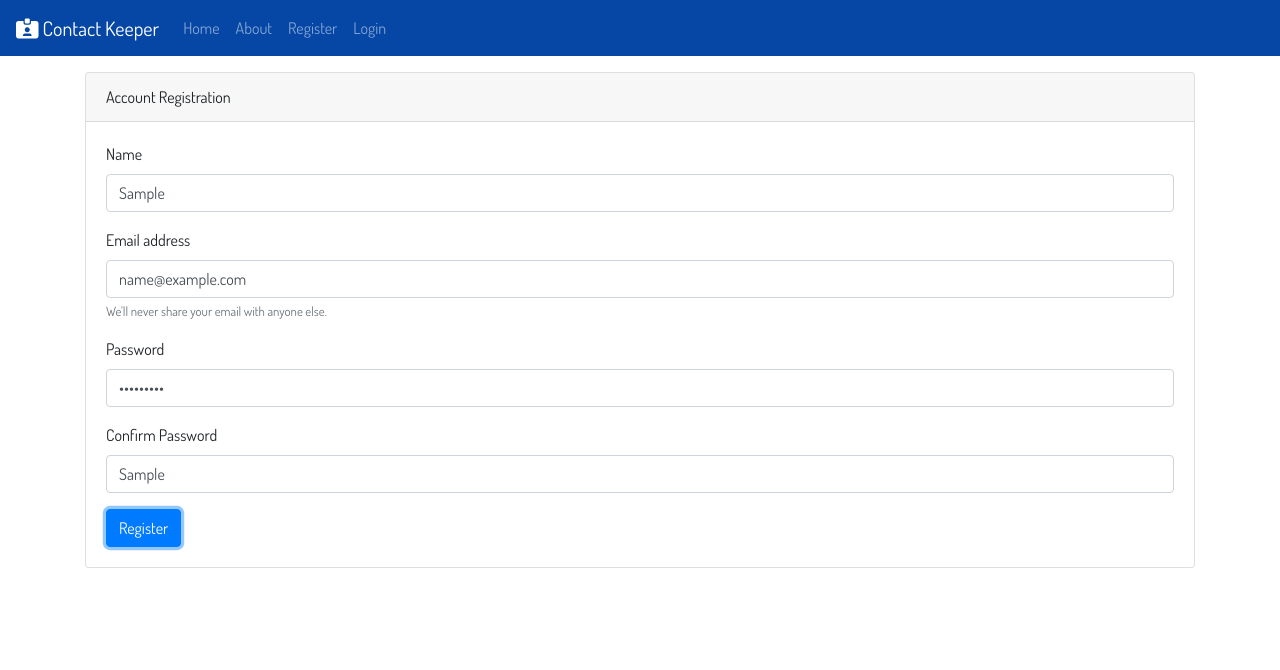
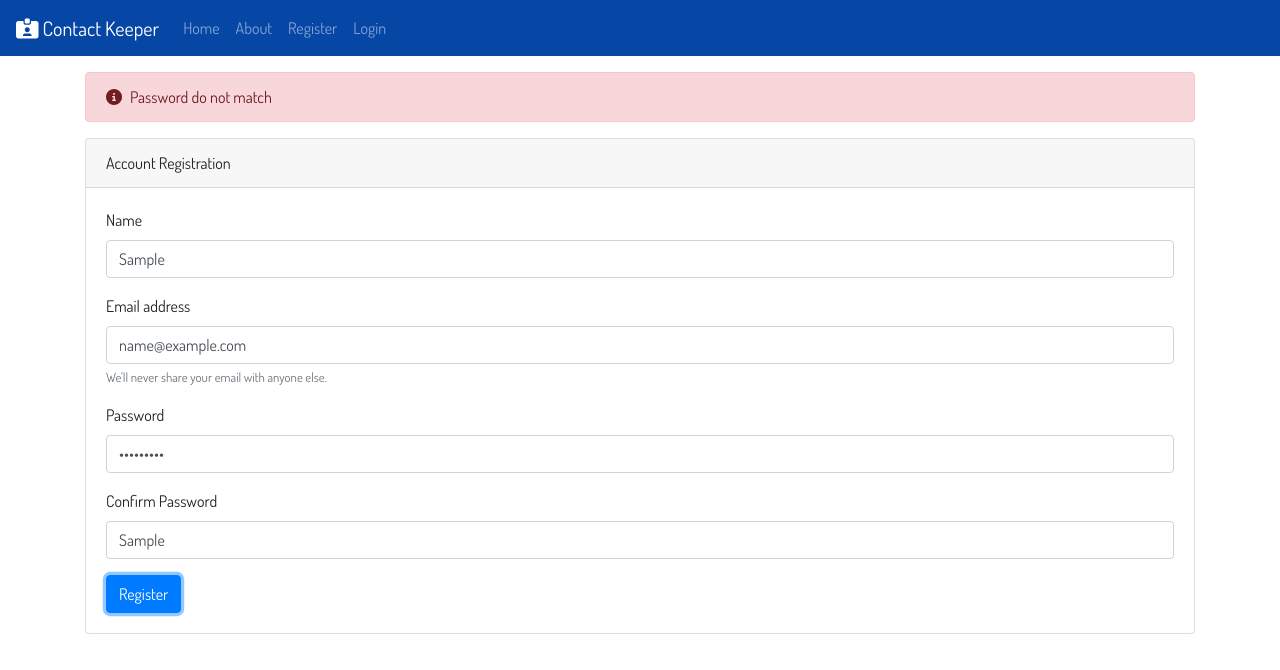
Before and after one commit to AlaaKanaan/contact-keeper-client, a React (Create React App) app: page /register in a window 1280 px wide. Both pictures are taken after typing "Sample", "name@example.com", "Sample123", "Sample" into the empty fields and a click on the button "Register". Shown: the top 670 px of the page. Built offline with nearby package versions, Linux system fonts and the light colour scheme.

Commit message:
add navbar and style

```diff
--- a/src/App.js
+++ b/src/App.js
@@ -5,6 +5,7 @@ import Home from './components/pages/Home';
 import About from './components/pages/About';
 import Register from './components/auth/Register';
 import Login from './components/auth/Login';
+import Alerts from './components/layout/Alerts';
 
 import ContactState from './context/contact/ContactState';
 import AuthState from './context/auth/AuthState';
@@ -19,6 +20,7 @@ const App = () => {
                         <Fragment>
                             <Navbar/>
                             <div className="container pt-3">
+                                <Alerts/>
                                 <Switch>
                                     <Route exact path='/' component={Home}/>
                                     <Route exact path='/about' component={About}/>
--- a/src/components/auth/Register.js
+++ b/src/components/auth/Register.js
@@ -1,7 +1,11 @@
-import React, {useState} from 'react';
+import React, {useContext, useState} from 'react';
+import AlertContext from '../../context/alert/alertContext';
 
 const Register = () => {
 
+    const alertContext = useContext(AlertContext);
+
+    const {setAlert} = alertContext;
 
     const [user, setUser] = useState({
         name: '',
@@ -19,7 +23,14 @@ const Register = () => {
     };
     const onSubmit = (e) => {
         e.preventDefault();
-        console.log(user);
+        if (name === '' || email === '' || password === '') {
+            setAlert('Please Enter All Fields', 'danger');
+        } else if (password !== password2) {
+            setAlert('Password do not match', 'danger');
+        } else {
+            console.log(user);
+        }
+
     };
 
     return (
--- /dev/null
+++ b/src/components/layout/Alerts.js
@@ -0,0 +1,20 @@
+import React, {useContext} from 'react';
+import AlertContext from '../../context/alert/alertContext';
+
+
+const Alerts = () => {
+    const alertContext = useContext(AlertContext);
+
+
+    return (
+        alertContext.alerts.length > 0 && alertContext.alerts.map(alert => (
+            <div key={alert.id} className={`alert alert-${alert.type}`}>
+                <i className='fas fa-info-circle pr-2'/>{alert.msg}
+            </div>
+        ))
+    );
+
+};
+
+
+export default Alerts;
```
